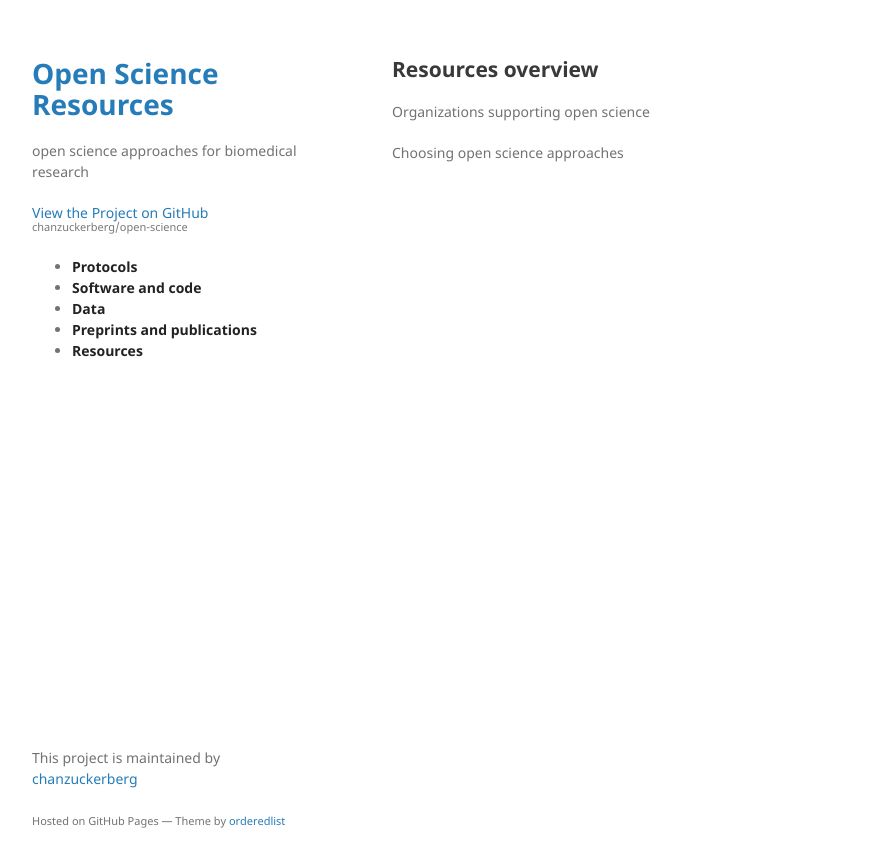
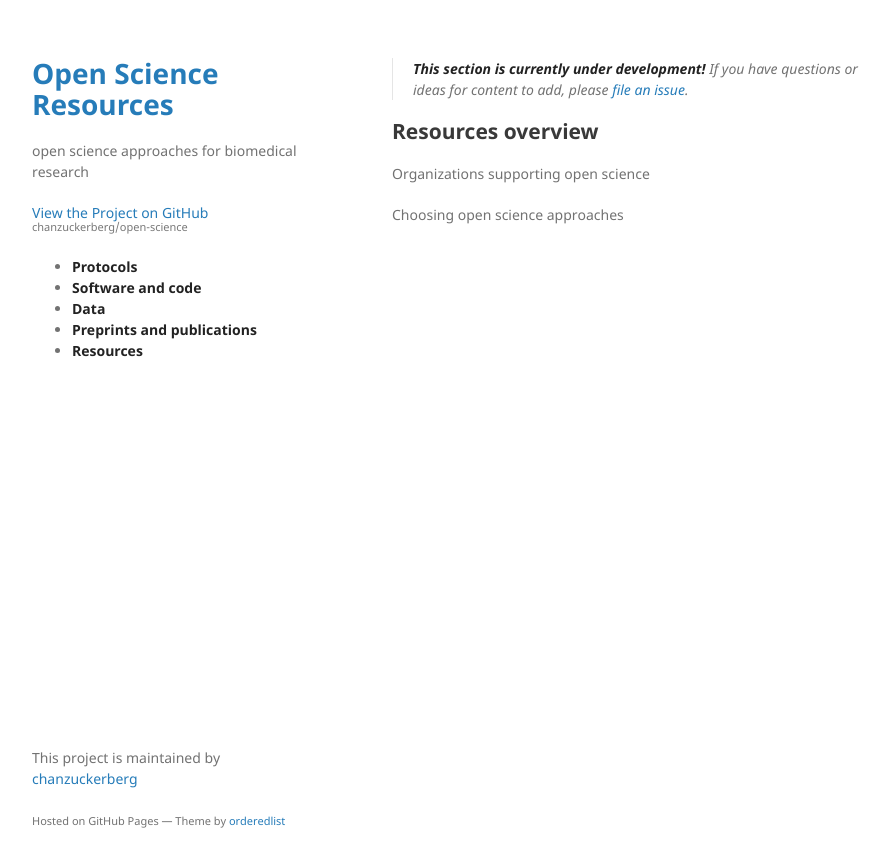
Before and after one commit to chanzuckerberg/open-science, a Jekyll site: the page built from collections/_resources/overview.md, in a window 1280 px wide. Shown: the top 867 px of the page, without its empty margins (178-1068 px from the left). Built offline with Jekyll 4.4.1, drawn with Linux system fonts in a browser that asks for light colours.

Commit message:
under construction

```diff
--- a/collections/_resources/overview.md
+++ b/collections/_resources/overview.md
@@ -4,6 +4,10 @@ category: resources
 layout: default
 ---
 
+> **This section is currently under development!**
+> If you have questions or ideas for content to add,
+> please [file an issue](https://github.com/chanzuckerberg/open-science/issues).
+
 ## Resources overview
 
 Organizations supporting open science
```
Also changed, not shown: collections/_code/overview.md (+4 -0 lines), collections/_data_sharing/overview.md (+4 -0 lines), collections/_protocols/overview.md (+4 -0 lines), collections/_publications/overview.md (+4 -0 lines).
